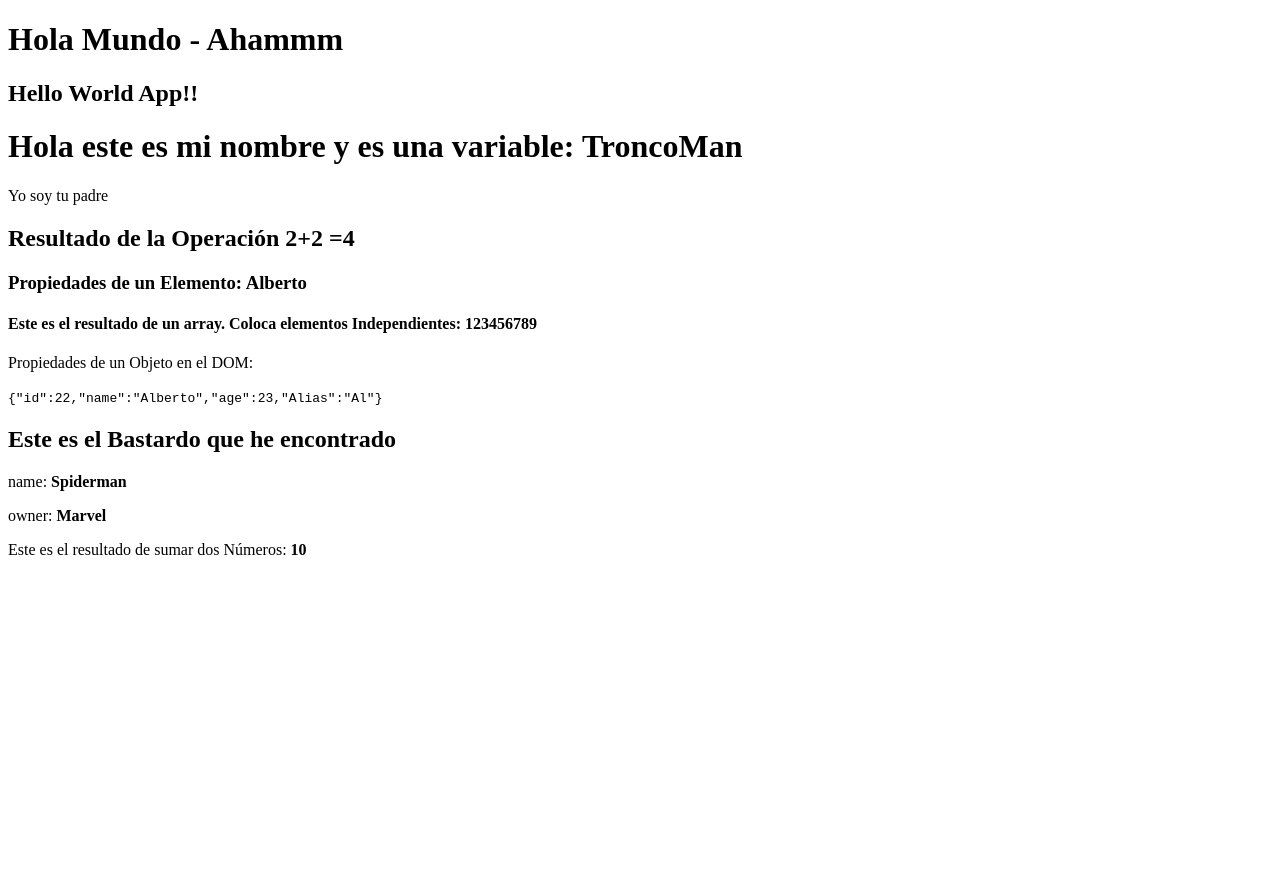
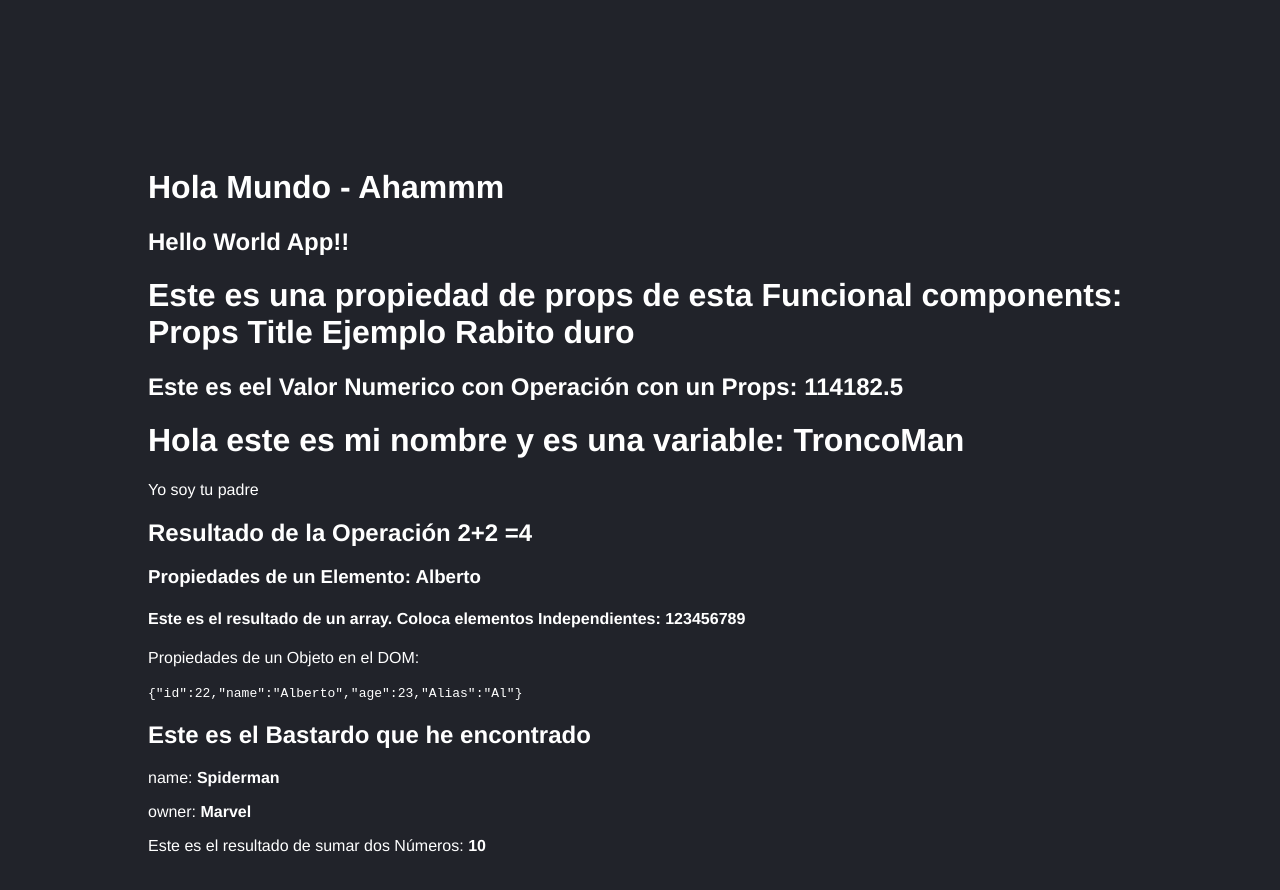
Before and after one commit to jmcepeda/20241002_React_DevTalles_Hooks, a React (Vite) app in the folder 03-counter-app-vite/: page / in a window 1280 px wide. Shown: the top 890 px of the page. Before the commit the page ends 800 px from the top, so only its background shows below. Built offline with nearby package versions, Linux system fonts and the light colour scheme.

Commit message:
20241004_0800_ Seguimos Avanzando

```diff
--- a/03-counter-app-vite/src/FirstApp.jsx
+++ b/03-counter-app-vite/src/FirstApp.jsx
@@ -24,9 +24,13 @@ const getSuma = (a,b) => {
 // Siempre que sea posible es mejor meter todas las funciones, importaciones creación de variables fuera del las Function Component
 // Es más eficiente y funciona todo mejor y más rápido
 
-const FirstApp = () => {
+const FirstApp = ({title='Hola Soy Rabotron', subTitle, valor }) => {
+  console.log(title);
+
   return (
     <>
+        <h1>Este es una propiedad de props de esta Funcional components: {title}</h1>
+        <h2>Este es eel Valor Numerico con Operación con un Props: {valor*2.5}</h2>
         <h1>Hola este es mi nombre y es una variable: {nombre}</h1>
         <p>Yo soy tu padre</p>
         <h2>Resultado de la Operación 2+2 ={2+2}</h2>
--- a/03-counter-app-vite/src/main.jsx
+++ b/03-counter-app-vite/src/main.jsx
@@ -2,6 +2,7 @@ import React from 'react'
 import ReactDOM from 'react-dom/client'
 import App_two, {App} from './HelloWorldApp'
 import FirstApp from './FirstApp'
+import './styles.css'
 
 
 // Create a React component
@@ -18,7 +19,8 @@ ReactDOM.createRoot(document.getElementById('root')).render(
     <React.StrictMode>
         <App />  {/* Aquí se renderiza el componente */}
         <App_two/>
-        <FirstApp/>
+        <FirstApp title='Props Title Ejemplo Rabito duro' subTitle="Esto es un Ejemplo de Props Props Subtitle" valor={45673}/>
+        {/* Esta es la manera de pasar un número como un props USando llaves {} */}
     </React.StrictMode>
 
 );
--- /dev/null
+++ b/03-counter-app-vite/src/styles.css
@@ -0,0 +1,7 @@
+html, body {
+    background-color: #21232A;
+    color: white;
+    font-family: Helvetica, Arial, sans-serif;
+    font-size: 1.3 rem;
+    padding: 70px;
+}
```
